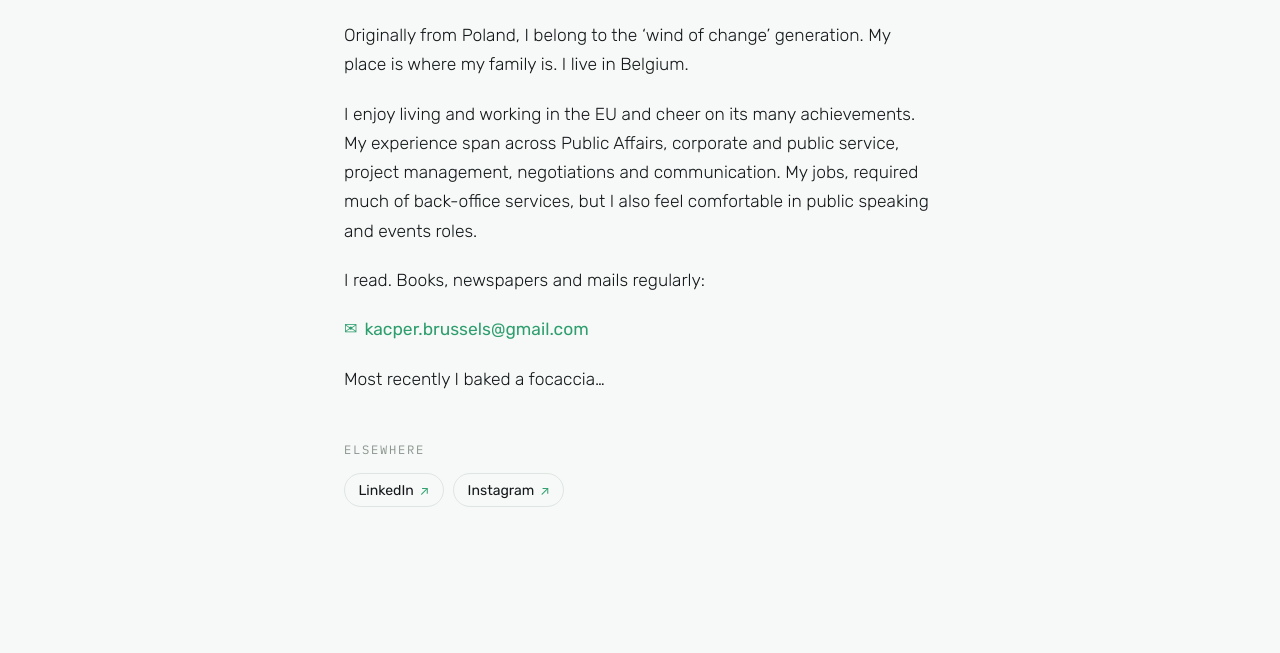
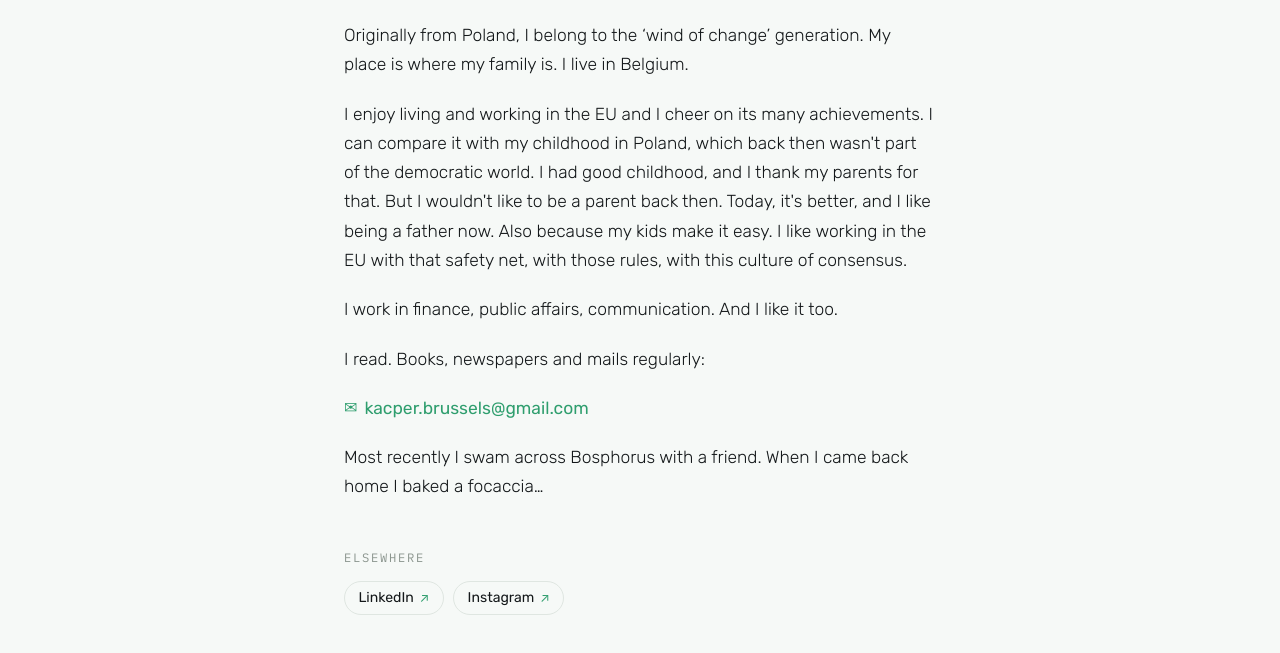
Before and after one commit to HiKacper/kacper_online, a plain HTML site: page index.html in a window 1280 px wide. Shown: the part 571-1224 px from the top of the page. Before the commit the page ends 1150 px from the top, so only its background shows below. Drawn offline with Linux system fonts and the light colour scheme.

Commit message:
Update index.html

```diff
--- a/index.html
+++ b/index.html
@@ -116,7 +116,7 @@
   .hero-footnote em { font-style: italic; }
 
   @media (max-width: 700px) {
-    .hero { --hero-h: min(86vh, 740px); }
+    .hero { --hero-h: min(52vh, 460px); }
 
     .hero-video {
       inset: auto;
@@ -270,9 +270,13 @@
       family is. I live in Belgium.
     </p>
     <p>
-      I enjoy living and working in the EU and cheer on its many achievements. My experience span across Public Affairs,
-      corporate and public service, project management, negotiations and communication. My jobs, required much
-      of back-office services, but I also feel comfortable in public speaking and events roles.
+      I enjoy living and working in the EU and I cheer on its many achievements. I can compare it with my childhood in Poland, which back then
+      wasn't part of the democratic world. I had good childhood, and I thank my parents for that. But I wouldn't like to be a parent back then.
+      Today, it's better, and I like being a father now. Also because my kids make it easy. I like working in the EU with that safety net, with
+      those rules, with this culture of consensus.
+    </p>
+    <p>
+      I work in finance, public affairs, communication. And I like it too.
     </p>
     <p>
       I read. Books, newspapers and mails regularly:
@@ -281,7 +285,7 @@
       <a class="email-link" href="mailto:kacper.brussels@gmail.com"><span class="icon">✉</span>kacper.brussels@gmail.com</a>
     </p>
     <p>
-      Most recently I baked a focaccia&hellip;
+      Most recently I swam across Bosphorus with a friend. When I came back home I baked a focaccia&hellip;
     </p>
   </section>
 
```
